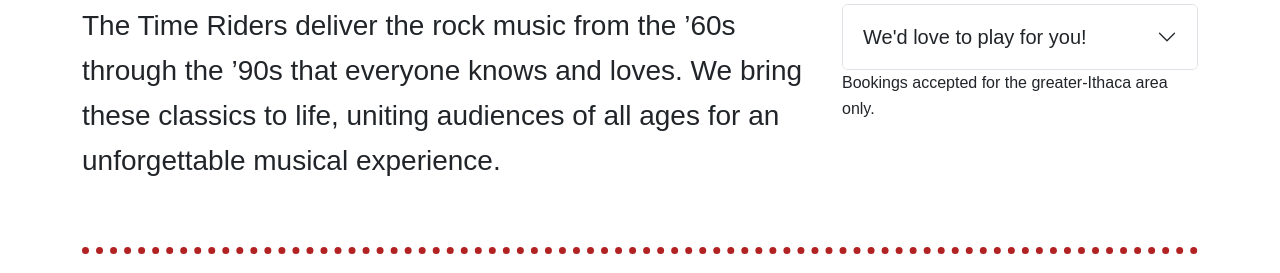
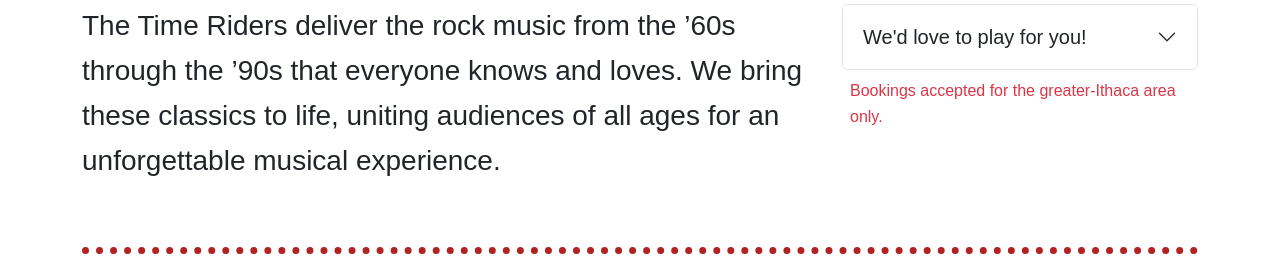
Before and after one commit to BryanGBates/thetimeriders.github.io, a plain HTML site: page index.html in a window 1280 px wide. Shown: the part 527-800 px from the top of the page. Drawn offline with nearby package versions, Linux system fonts and the light colour scheme; a web font is replaced by a local one.

Commit message:
Add files via upload

```diff
--- a/index.html
+++ b/index.html
@@ -150,7 +150,7 @@
             </div>
           </div>
         </div>
-        <p class="text-small">Bookings accepted for the greater-Ithaca area only.</p>
+        <p class="mt-2 ps-2 text-small text-danger">Bookings accepted for the greater-Ithaca area only.</p>
       </div>
     </div>
   </section>
```
